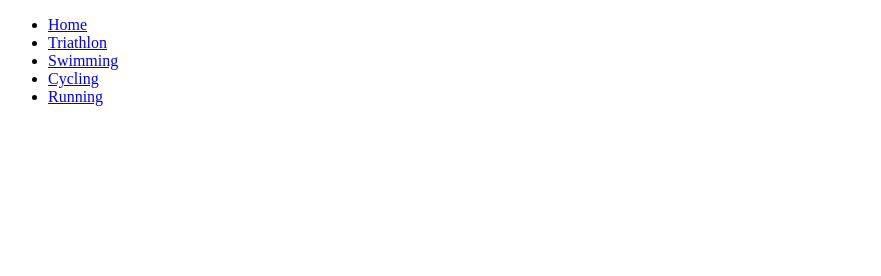
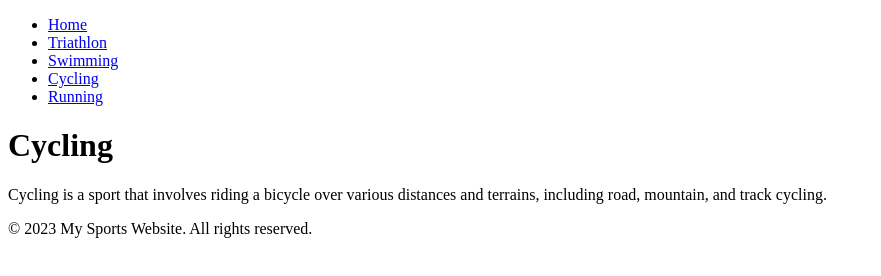
Before and after one commit to hailesol/project-dev, a plain HTML site: page cycling.html in a window 1280 px wide. Shown: the whole page, without its empty margins (0-881 px from the left). Drawn offline with Linux system fonts and the light colour scheme.

Commit message:
Update cycling.html

```diff
--- a/cycling.html
+++ b/cycling.html
@@ -15,3 +15,13 @@
 </ul>
 </nav>
 </header>
+<main>
+	<h1>Cycling</h1>
+	<p>Cycling is a sport that involves riding a bicycle over various distances and terrains, including road, mountain, and track cycling.</p>
+</main>
+
+<footer>
+	<p>&copy; 2023 My Sports Website. All rights reserved.</p>
+</footer>
+	</body>
+</html>
```
